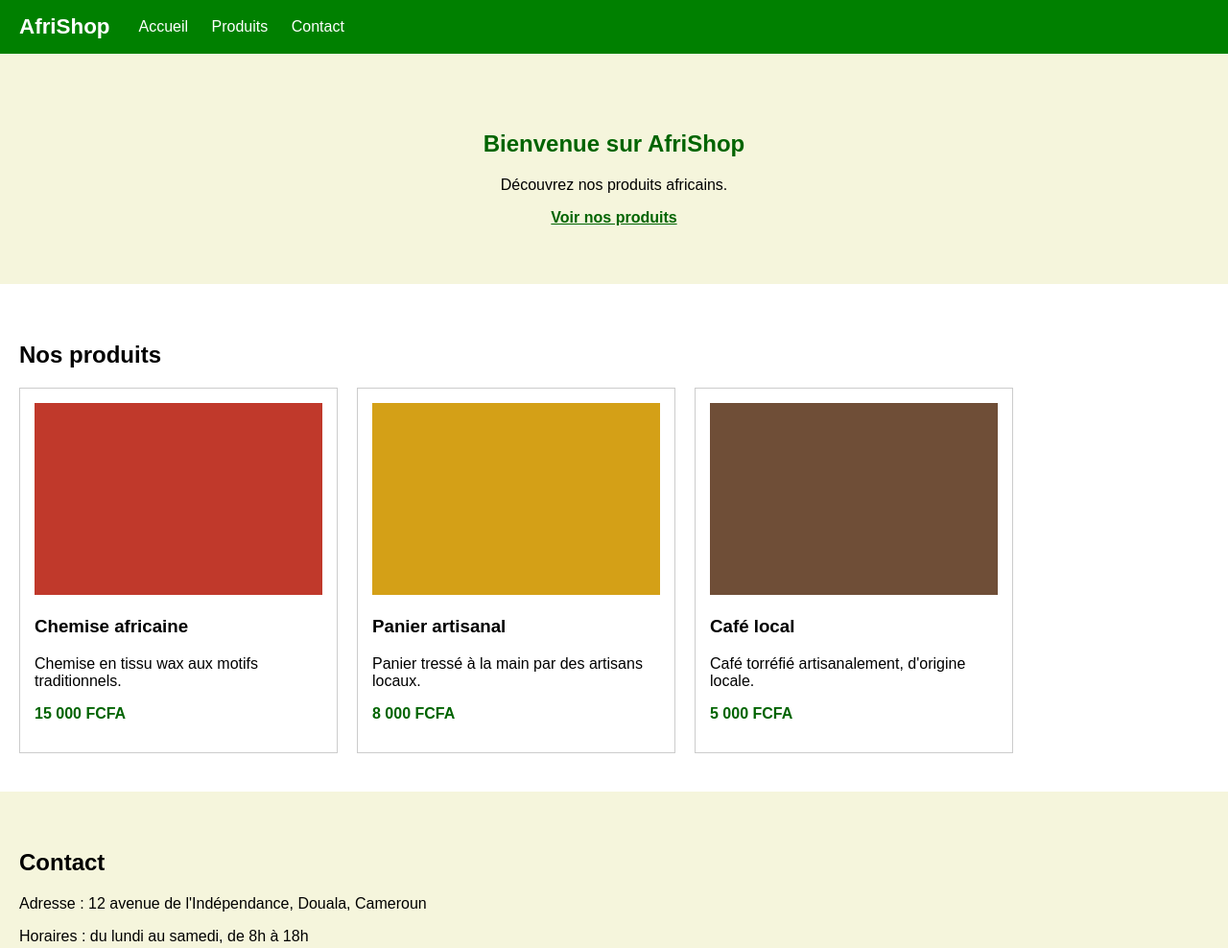
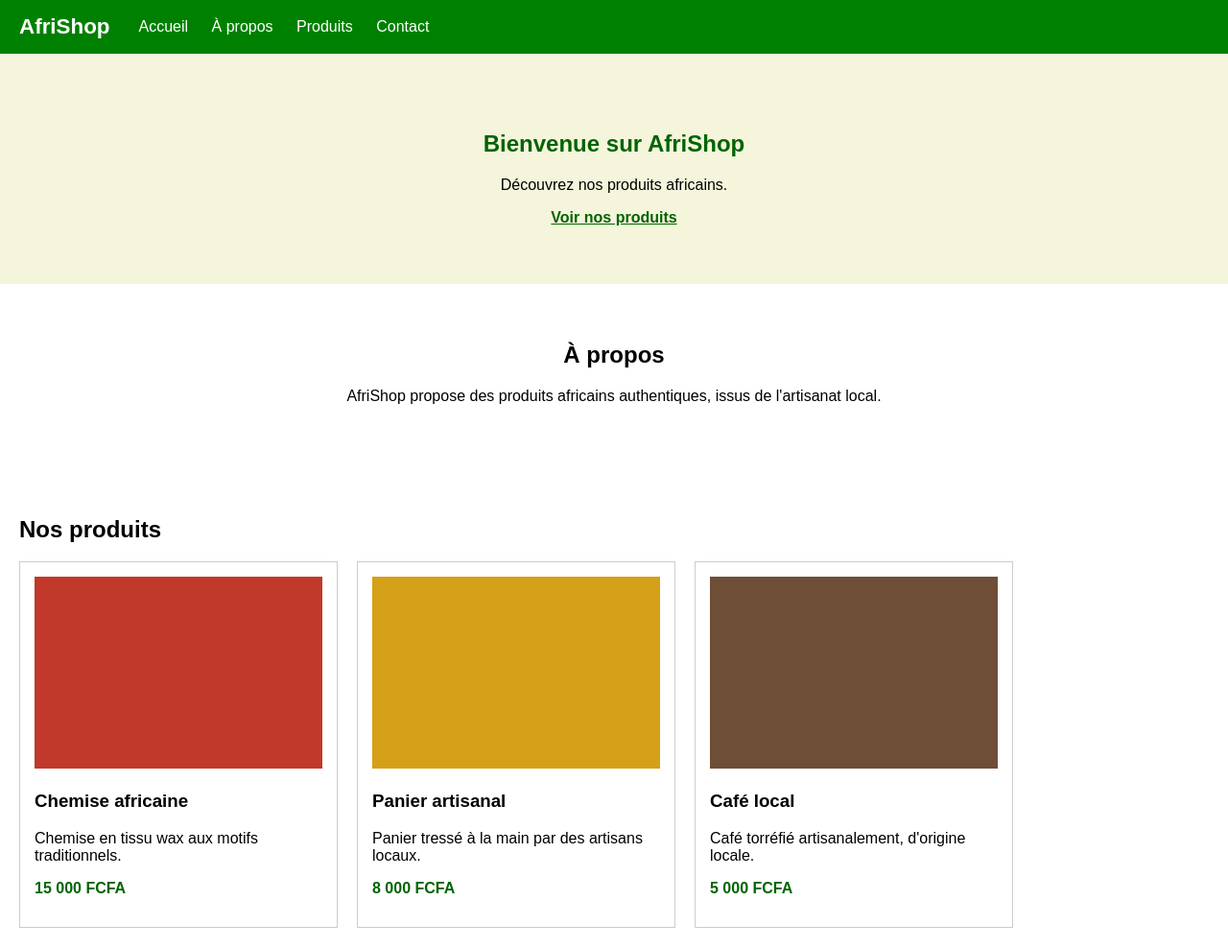
Before and after one commit to Safwan0506/AfriShop, a plain HTML site: page index.html in a window 1280 px wide. Shown: the top 988 px of the page at 96% size. Drawn offline with Linux system fonts and the light colour scheme.

Commit message:
feat(navigation): ajouter le lien et la section a propos
Co-Authored-By: Claude Sonnet 5.5 <noreply@anthropic.com>

```diff
--- a/index.html
+++ b/index.html
@@ -11,6 +11,7 @@
     <span class="logo">AfriShop</span>
     <nav>
       <a href="#accueil">Accueil</a>
+      <a href="#apropos">À propos</a>
       <a href="#produits">Produits</a>
       <a href="#contact">Contact</a>
     </nav>
@@ -19,6 +20,10 @@
     <h1>Bienvenue sur AfriShop</h1>
     <p>Découvrez nos produits africains.</p>
     <a href="#produits">Voir nos produits</a>
+  </section>
+  <section id="apropos">
+    <h2>À propos</h2>
+    <p>AfriShop propose des produits africains authentiques, issus de l'artisanat local.</p>
   </section>
   <section id="produits">
     <h2>Nos produits</h2>
--- a/style.css
+++ b/style.css
@@ -5,6 +5,7 @@ header { background: green; color: white; padding: 15px 20px; display: flex; ali
 nav a { color: white; text-decoration: none; margin-right: 20px; }
 #accueil { background: beige; padding: 60px 20px; text-align: center; }
 #accueil a { color: darkgreen; font-weight: bold; }
+#apropos { padding: 40px 20px; text-align: center; }
 #produits { padding: 40px 20px; }
 .cartes { display: flex; flex-wrap: wrap; gap: 20px; }
 .carte { width: 300px; border: 1px solid #ccc; padding: 15px; }
```
